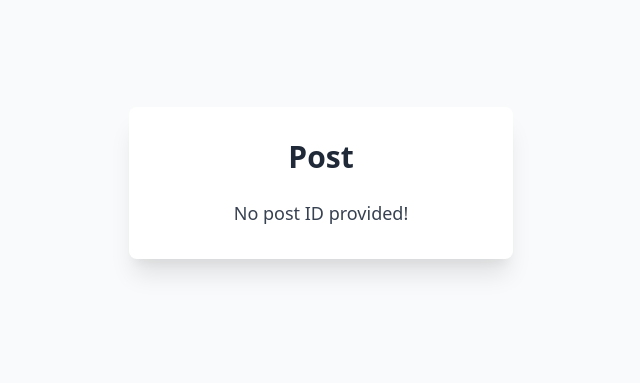
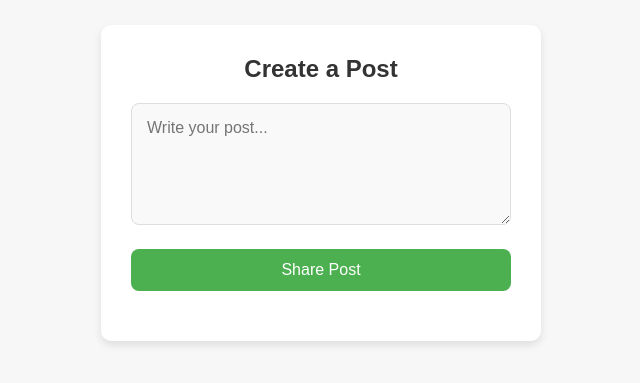
Before and after one commit to Prince123-p-byte/prince123-p-byte.github.io, a website: page index.html in a window 1280 px wide. Shown: the part 217-600 px from the top of the page, without its empty margins (319-959 px from the left). Drawn offline with nearby package versions, Linux system fonts and the light colour scheme.

Commit message:
Add files via upload

```diff
--- a/index.html
+++ b/index.html
@@ -3,13 +3,17 @@
 <head>
   <meta charset="UTF-8">
   <meta name="viewport" content="width=device-width, initial-scale=1.0">
-  <title>View Post</title>
-  <link href="https://cdn.jsdelivr.net/npm/tailwindcss@2.0.0/dist/tailwind.min.css" rel="stylesheet">
+  <title>Create Post</title>
+  <link rel="stylesheet" href="styles.css">
 </head>
-<body class="bg-gray-50 font-sans text-gray-800 flex items-center justify-center min-h-screen">
-  <div class="bg-white shadow-xl rounded-lg p-8 w-96">
-    <h1 class="text-3xl font-bold text-center mb-6">Post</h1>
-    <p id="postContent" class="text-lg text-center text-gray-700">Loading post...</p>
+<body>
+  <div class="container">
+    <div class="form-container">
+      <h1>Create a Post</h1>
+      <textarea id="postContent" placeholder="Write your post..." rows="5"></textarea>
+      <button onclick="createPost()">Share Post</button>
+      <p id="shareLink" class="share-link"></p>
+    </div>
   </div>
 
   <!-- Firebase SDKs -->
@@ -30,21 +34,21 @@
     firebase.initializeApp(firebaseConfig);
     const db = firebase.firestore();
 
-    const params = new URLSearchParams(window.location.search);
-    const id = params.get("id");
+    function createPost() {
+      const content = document.getElementById("postContent").value;
+      if (!content.trim()) return alert("Post cannot be empty!");
 
-    if (!id) {
-      document.getElementById("postContent").innerText = "No post ID provided!";
-    } else {
-      db.collection("posts").doc(id).get().then((doc) => {
-        if (doc.exists) {
-          document.getElementById("postContent").innerText = doc.data().content;
-        } else {
-          document.getElementById("postContent").innerText = "Post not found.";
-        }
-      }).catch((error) => {
-        document.getElementById("postContent").innerText = "Error fetching post.";
-      });
+      db.collection("posts").add({ content, createdAt: new Date() })
+        .then((docRef) => {
+          const link = `${location.origin}/share-post-app/post.html?id=${docRef.id}`;
+          document.getElementById("shareLink").innerHTML = `
+            Share this link:<br>
+            <a href="${link}" target="_blank">${link}</a>
+          `;
+        })
+        .catch((error) => {
+          alert("Error creating post: " + error.message);
+        });
     }
   </script>
 </body>
--- /dev/null
+++ b/styles.css
@@ -0,0 +1,91 @@
+/* Global Styles */
+* {
+    margin: 0;
+    padding: 0;
+    box-sizing: border-box;
+    font-family: 'Arial', sans-serif;
+  }
+
+  body {
+    background-color: #f7f7f7;
+    display: flex;
+    justify-content: center;
+    align-items: center;
+    height: 100vh;
+  }
+
+  .container {
+    width: 100%;
+    max-width: 480px;
+    padding: 20px;
+    display: flex;
+    justify-content: center;
+    align-items: center;
+  }
+
+  .form-container {
+    background-color: white;
+    border-radius: 10px;
+    box-shadow: 0 4px 8px rgba(0, 0, 0, 0.1);
+    padding: 30px;
+    text-align: center;
+    width: 100%;
+  }
+
+  h1 {
+    font-size: 24px;
+    color: #333;
+    margin-bottom: 20px;
+  }
+
+  textarea {
+    width: 100%;
+    padding: 15px;
+    margin-bottom: 20px;
+    border-radius: 8px;
+    border: 1px solid #ddd;
+    font-size: 16px;
+    background-color: #f9f9f9;
+    resize: vertical;
+  }
+
+  textarea:focus {
+    outline: none;
+    border-color: #4caf50;
+    background-color: #fff;
+  }
+
+  button {
+    padding: 12px 25px;
+    background-color: #4caf50;
+    color: white;
+    border: none;
+    border-radius: 8px;
+    cursor: pointer;
+    font-size: 16px;
+    width: 100%;
+    transition: background-color 0.3s ease;
+  }
+
+  button:hover {
+    background-color: #45a049;
+  }
+
+  button:active {
+    background-color: #388e3c;
+  }
+
+  .share-link {
+    margin-top: 20px;
+    font-size: 14px;
+    color: #0077cc;
+  }
+
+  .share-link a {
+    text-decoration: none;
+    color: #0077cc;
+  }
+
+  .share-link a:hover {
+    text-decoration: underline;
+  }
```
Also changed, not shown: post.html (+10 -3 lines).
